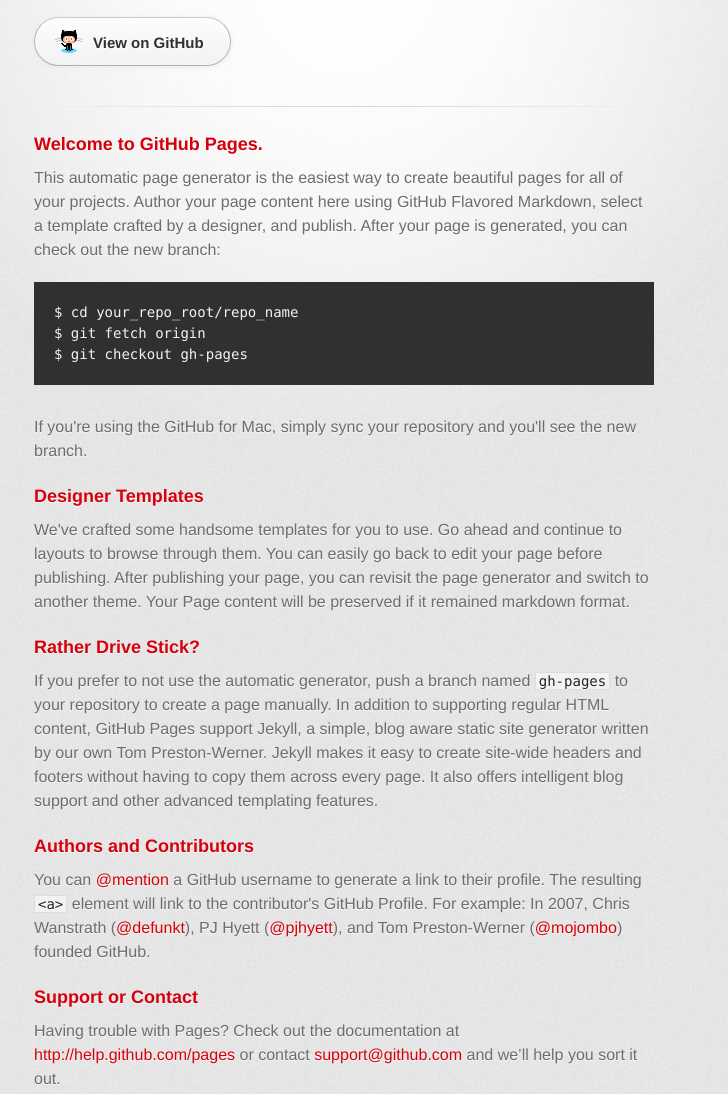
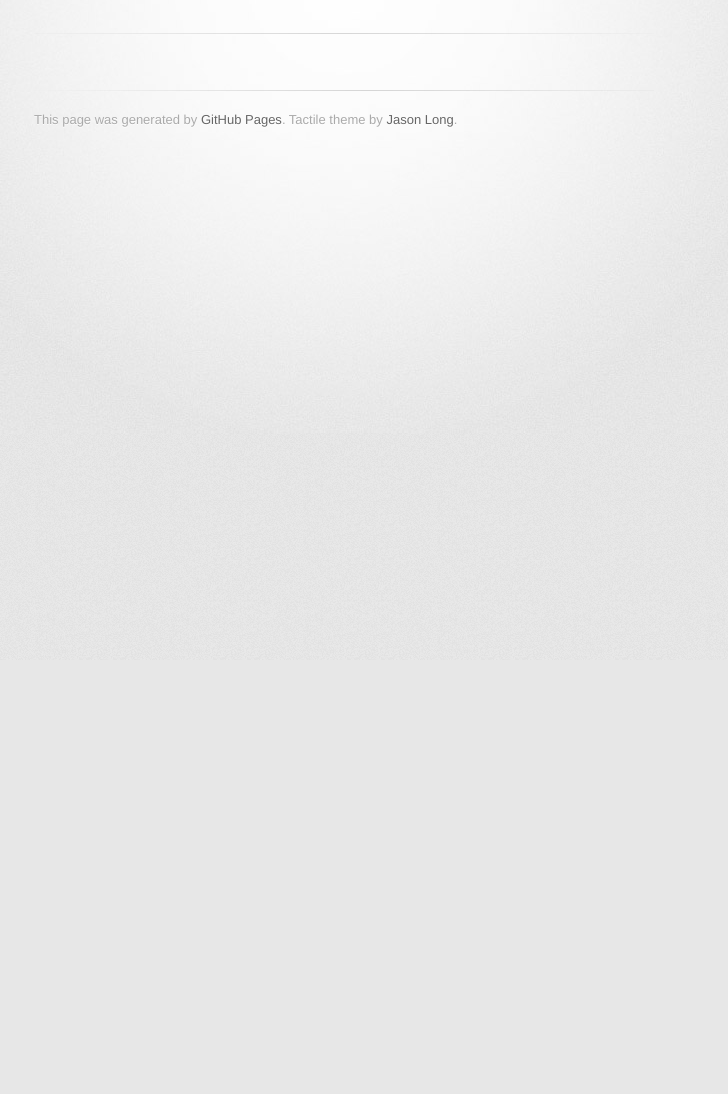
Before and after one commit to tobibo/tobibo.github.io, a plain HTML site: page index.html in a window 1280 px wide. Shown: the part 140-1234 px from the top of the page, without its empty margins (296-1024 px from the left). After the commit the page ends 800 px from the top, so only its background shows below. Drawn offline with Linux system fonts and the light colour scheme; a web font is replaced by a local one.

Commit message:
Clearing content

```diff
--- a/index.html
+++ b/index.html
@@ -21,46 +21,9 @@
           <h1>tosa</h1>
           <h2>Android, Rails, HTML/CSS/JS dev.</h2>
         </header>
-
-        <section id="downloads" class="clearfix">
-          <a href="https://github.com/tobibo" id="view-on-github" class="button"><span>View on GitHub</span></a>
-        </section>
-
         <hr>
 
         <section id="main_content">
-          <h3>
-<a name="welcome-to-github-pages" class="anchor" href="#welcome-to-github-pages"><span class="octicon octicon-link"></span></a>Welcome to GitHub Pages.</h3>
-
-<p>This automatic page generator is the easiest way to create beautiful pages for all of your projects. Author your page content here using GitHub Flavored Markdown, select a template crafted by a designer, and publish. After your page is generated, you can check out the new branch:</p>
-
-<pre><code>$ cd your_repo_root/repo_name
-$ git fetch origin
-$ git checkout gh-pages
-</code></pre>
-
-<p>If you're using the GitHub for Mac, simply sync your repository and you'll see the new branch.</p>
-
-<h3>
-<a name="designer-templates" class="anchor" href="#designer-templates"><span class="octicon octicon-link"></span></a>Designer Templates</h3>
-
-<p>We've crafted some handsome templates for you to use. Go ahead and continue to layouts to browse through them. You can easily go back to edit your page before publishing. After publishing your page, you can revisit the page generator and switch to another theme. Your Page content will be preserved if it remained markdown format.</p>
-
-<h3>
-<a name="rather-drive-stick" class="anchor" href="#rather-drive-stick"><span class="octicon octicon-link"></span></a>Rather Drive Stick?</h3>
-
-<p>If you prefer to not use the automatic generator, push a branch named <code>gh-pages</code> to your repository to create a page manually. In addition to supporting regular HTML content, GitHub Pages support Jekyll, a simple, blog aware static site generator written by our own Tom Preston-Werner. Jekyll makes it easy to create site-wide headers and footers without having to copy them across every page. It also offers intelligent blog support and other advanced templating features.</p>
-
-<h3>
-<a name="authors-and-contributors" class="anchor" href="#authors-and-contributors"><span class="octicon octicon-link"></span></a>Authors and Contributors</h3>
-
-<p>You can <a href="https://github.com/blog/821" class="user-mention">@mention</a> a GitHub username to generate a link to their profile. The resulting <code>&lt;a&gt;</code> element will link to the contributor's GitHub Profile. For example: In 2007, Chris Wanstrath (<a href="https://github.com/defunkt" class="user-mention">@defunkt</a>), PJ Hyett (<a href="https://github.com/pjhyett" class="user-mention">@pjhyett</a>), and Tom Preston-Werner (<a href="https://github.com/mojombo" class="user-mention">@mojombo</a>) founded GitHub.</p>
-
-<h3>
-<a name="support-or-contact" class="anchor" href="#support-or-contact"><span class="octicon octicon-link"></span></a>Support or Contact</h3>
-
-<p>Having trouble with Pages? Check out the documentation at <a href="http://help.github.com/pages">http://help.github.com/pages</a> or contact <a href="mailto:support@github.com">support@github.com</a> and we’ll help you sort it out.</p>
-        </section>
 
               <footer>
                 This page was generated by <a href="http://pages.github.com">GitHub Pages</a>. Tactile theme by <a href="http://twitter.com/jasonlong">Jason Long</a>.
```
Also changed, not shown: 1 other file. Lines whose indentation alone changed are shown as unchanged.
